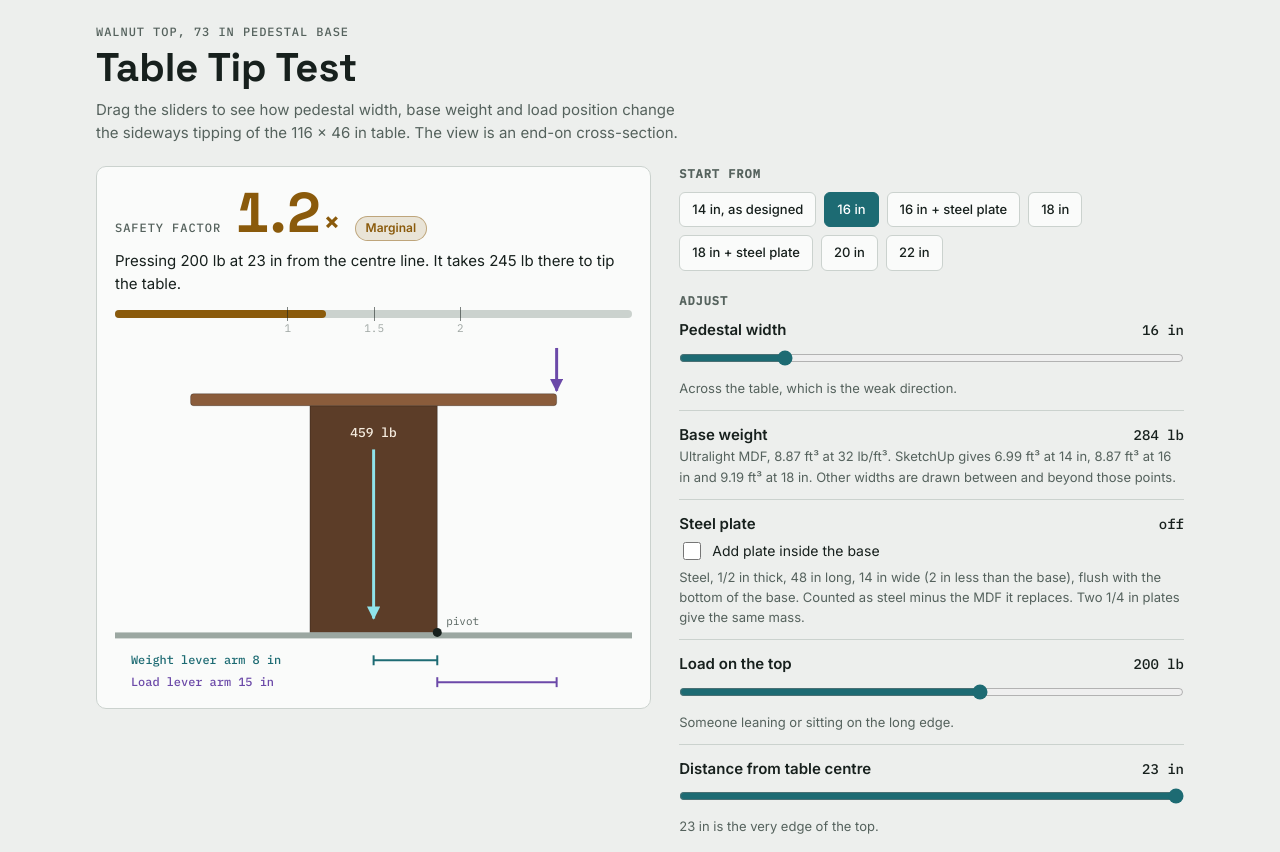
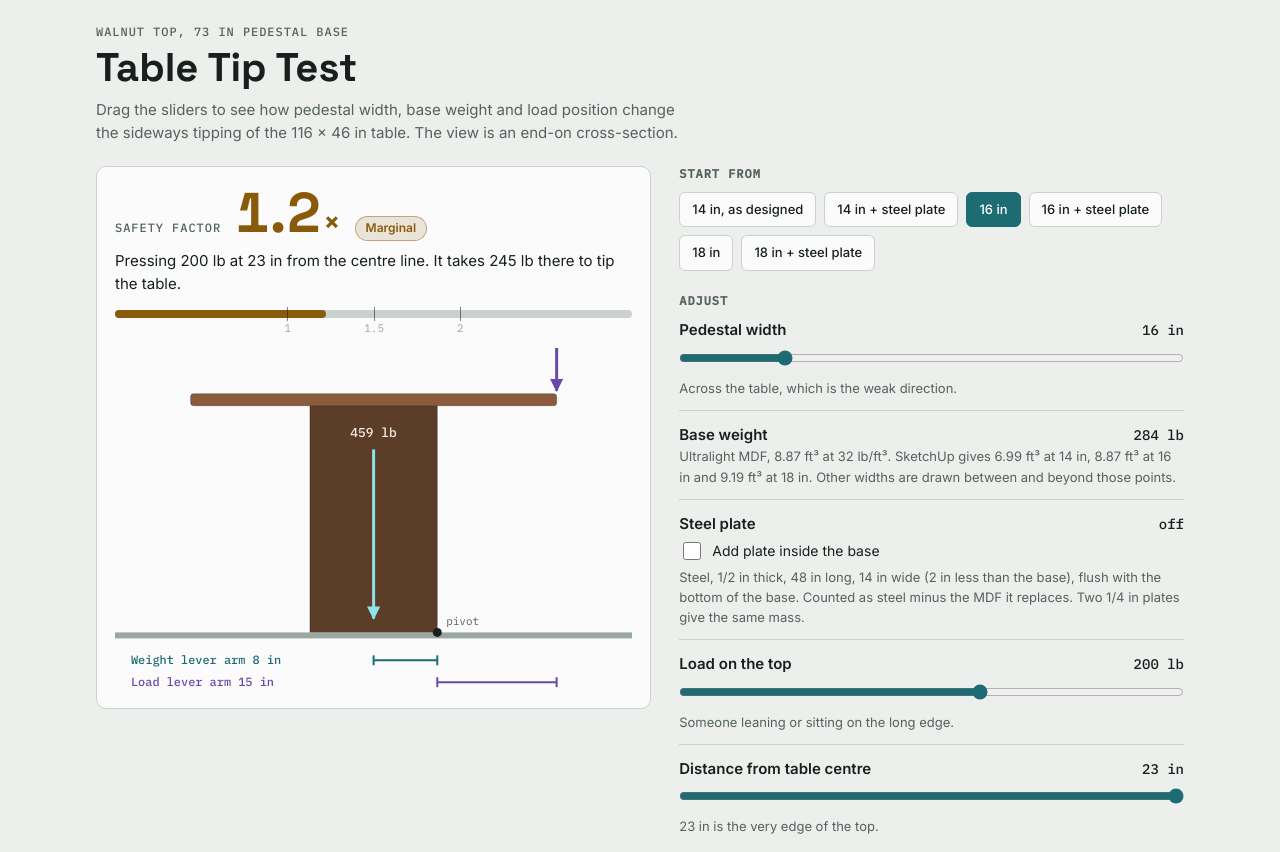
Before and after one commit to loxleystudio/table-stability-sim, a plain HTML site: page index.html in a window 1280 px wide. Shown: the top 852 px of the page. Drawn offline with Linux system fonts and the light colour scheme.

Commit message:
Remove 20 in and 22 in preset buttons
Removed buttons for 20 in and 22 in presets.
added 14 in + steel plate

```diff
--- a/index.html
+++ b/index.html
@@ -155,12 +155,11 @@ body{margin:0}
         <h2 class="sec-h">Start from</h2>
         <div class="presets" id="presets">
           <button type="button" class="preset" data-bw="14" data-pl="0" aria-pressed="false">14 in, as designed</button>
+          <button type="button" class="preset" data-bw="14" data-pl="1" aria-pressed="false">14 in + steel plate</button>
           <button type="button" class="preset" data-bw="16" data-pl="0" aria-pressed="false">16 in</button>
           <button type="button" class="preset" data-bw="16" data-pl="1" aria-pressed="false">16 in + steel plate</button>
           <button type="button" class="preset" data-bw="18" data-pl="0" aria-pressed="false">18 in</button>
           <button type="button" class="preset" data-bw="18" data-pl="1" aria-pressed="false">18 in + steel plate</button>
-          <button type="button" class="preset" data-bw="20" data-pl="0" aria-pressed="false">20 in</button>
-          <button type="button" class="preset" data-bw="22" data-pl="0" aria-pressed="false">22 in</button>
         </div>
       </div>
 
```
